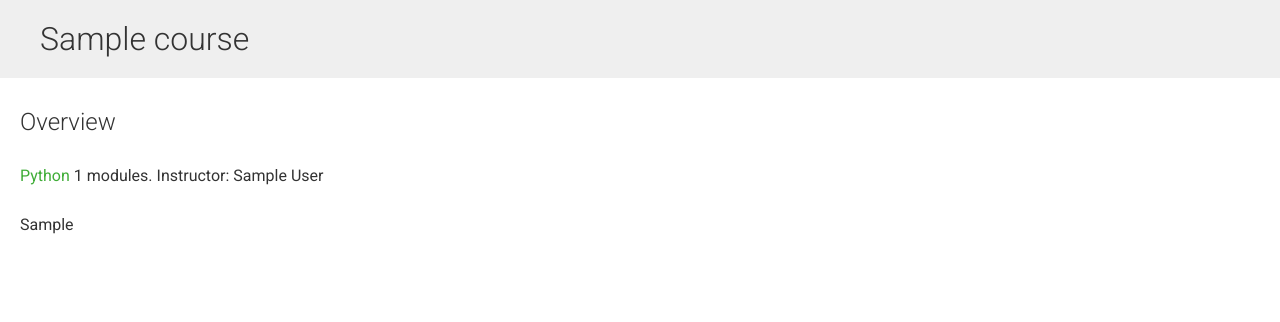
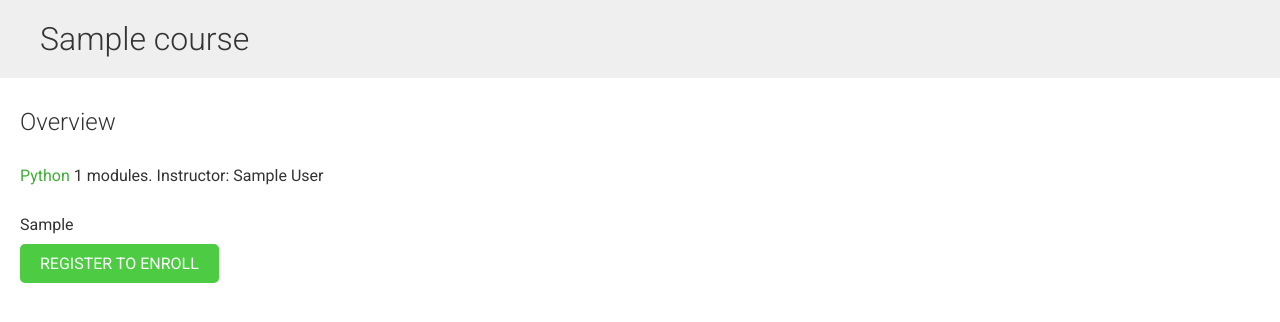
Before and after one commit to rezajkee/e-learning-app, a Django app: a page that uses educa/courses/templates/courses/course/detail.html in a window 1280 px wide. Shown: the part 54-376 px from the top of the page. Run offline with Django 4.2, Linux system fonts and the light colour scheme; data comes from the database, SQL or seed files in the repository; tables that the repository leaves empty hold one stand-in row (values such as "Sample post").

Commit message:
Add enrolling on courses

```diff
--- a/educa/courses/models.py
+++ b/educa/courses/models.py
@@ -28,6 +28,7 @@ class Course(models.Model):
     slug = models.SlugField(max_length=200, unique=True)
     overview = models.TextField()
     created = models.DateTimeField(auto_now_add=True)
+    students = models.ManyToManyField(User, related_name="courses_joined", blank=True)
 
     class Meta:
         ordering = ["-created"]
--- a/educa/courses/templates/courses/course/detail.html
+++ b/educa/courses/templates/courses/course/detail.html
@@ -17,6 +17,17 @@
         Instructor: {{ object.owner.get_full_name }}
       </p>
       {{ object.overview|linebreaks }}
+      {% if request.user.is_authenticated %}
+        <form action="{% url "student_enroll_course" %}" method="post">
+          {{ enroll_form }}
+          {% csrf_token %}
+          <input type="submit" value="Enroll now">
+        </form>
+      {% else %}
+        <a href="{% url "student_registration" %}" class="button">
+          Register to enroll
+        </a>
+      {% endif %}
     </div>
   {% endwith %}
 {% endblock %}
--- a/educa/courses/views.py
+++ b/educa/courses/views.py
@@ -13,6 +13,7 @@ from django.views.generic.detail import DetailView
 from django.views.generic.edit import CreateView, DeleteView, UpdateView
 from django.views.generic.list import ListView
 
+from ..students.forms import CourseEnrollForm
 from .forms import ModuleFormSet
 from .models import Content, Course, Module, Subject
 
@@ -180,3 +181,8 @@ class CourseListView(TemplateResponseMixin, View):
 class CourseDetailView(DetailView):
     model = Course
     template_name = "courses/course/detail.html"
+
+    def get_context_data(self, **kwargs):
+        context = super().get_context_data(**kwargs)
+        context["enroll_form"] = CourseEnrollForm(initial={"course": self.object})
+        return context
--- /dev/null
+++ b/educa/students/forms.py
@@ -0,0 +1,9 @@
+from django import forms
+
+from ..courses.models import Course
+
+
+class CourseEnrollForm(forms.Form):
+    course = forms.ModelChoiceField(
+        queryset=Course.objects.all(), widget=forms.HiddenInput
+    )
--- a/educa/students/urls.py
+++ b/educa/students/urls.py
@@ -8,4 +8,9 @@ urlpatterns = [
         views.StudentRegistrationView.as_view(),
         name="student_registration",
     ),
+    path(
+        "enroll-course/",
+        views.StudentEnrollCourseView.as_view(),
+        name="student_enroll_course",
+    ),
 ]
```
Also changed, not shown: educa/students/views.py (+17 -1 lines), educa/courses/migrations/0004_course_students.py (added).
